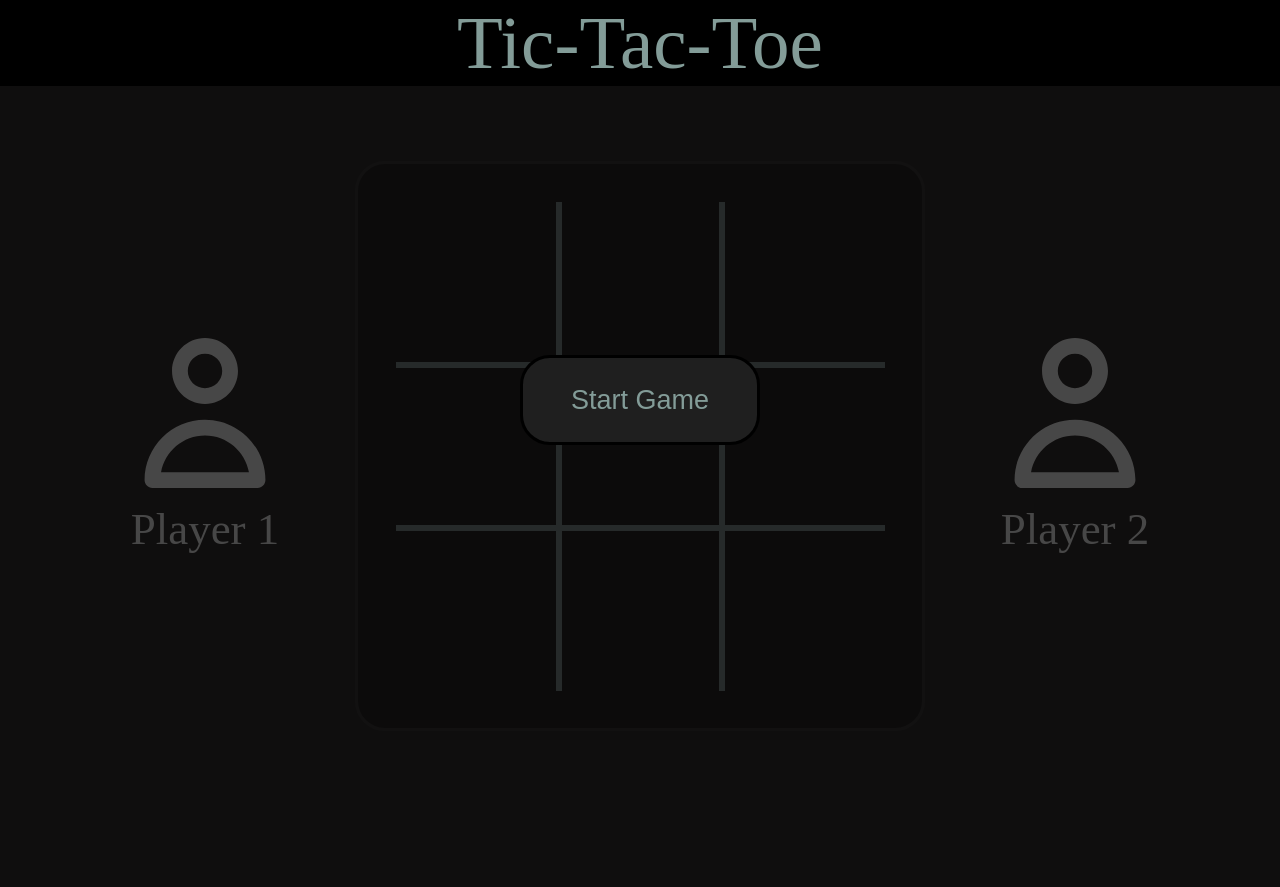
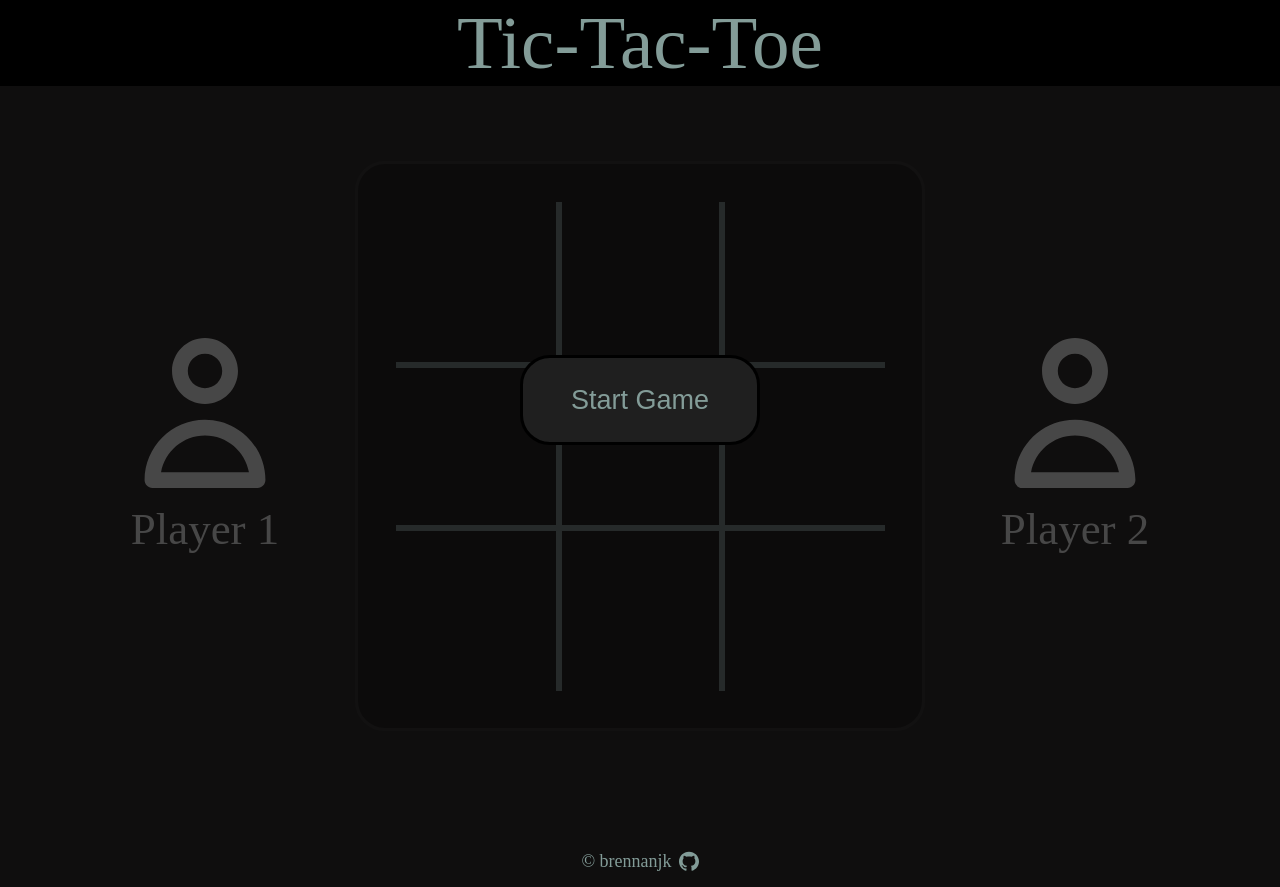
Before and after one commit to brennanjk/tic-tac-toe, a plain HTML site: page index.html in a window 1280 px wide. Before the commit the page ends 806 px from the top, so only its background shows below. Drawn offline with Linux system fonts and the light colour scheme.

Commit message:
Add github svg file - add footer to HTML with github name and svg file

```diff
--- a/index.html
+++ b/index.html
@@ -42,6 +42,10 @@
     </div>
   </div>
 
+  <div class="footer">
+    <div>&copy brennanjk</div>
+    <img src="images/iconmonstr-github-1.svg" alt="github logo">
+  </div>
 </body>
 <script src="script.js"></script>
 </html>
--- a/style.css
+++ b/style.css
@@ -180,6 +180,20 @@ body {
     animation: fade-in 1s ease-in;
 }
 
+.footer {
+    align-self: center;
+    font-size: 1.2rem;
+    padding: 3rem 0 1rem;
+    display: flex;
+    gap: .5rem;
+    color: var(--grey-blue);
+}
+
+.footer>img {
+    width: 1.3rem;
+    filter: invert(66%) sepia(11%) saturate(446%) hue-rotate(121deg) brightness(89%) contrast(87%);
+}
+
 @keyframes fade-in {
     0% { opacity: 0;}
     100% {opacity: 1;}
```
Also changed, not shown: images/iconmonstr-github-1.svg (added).
